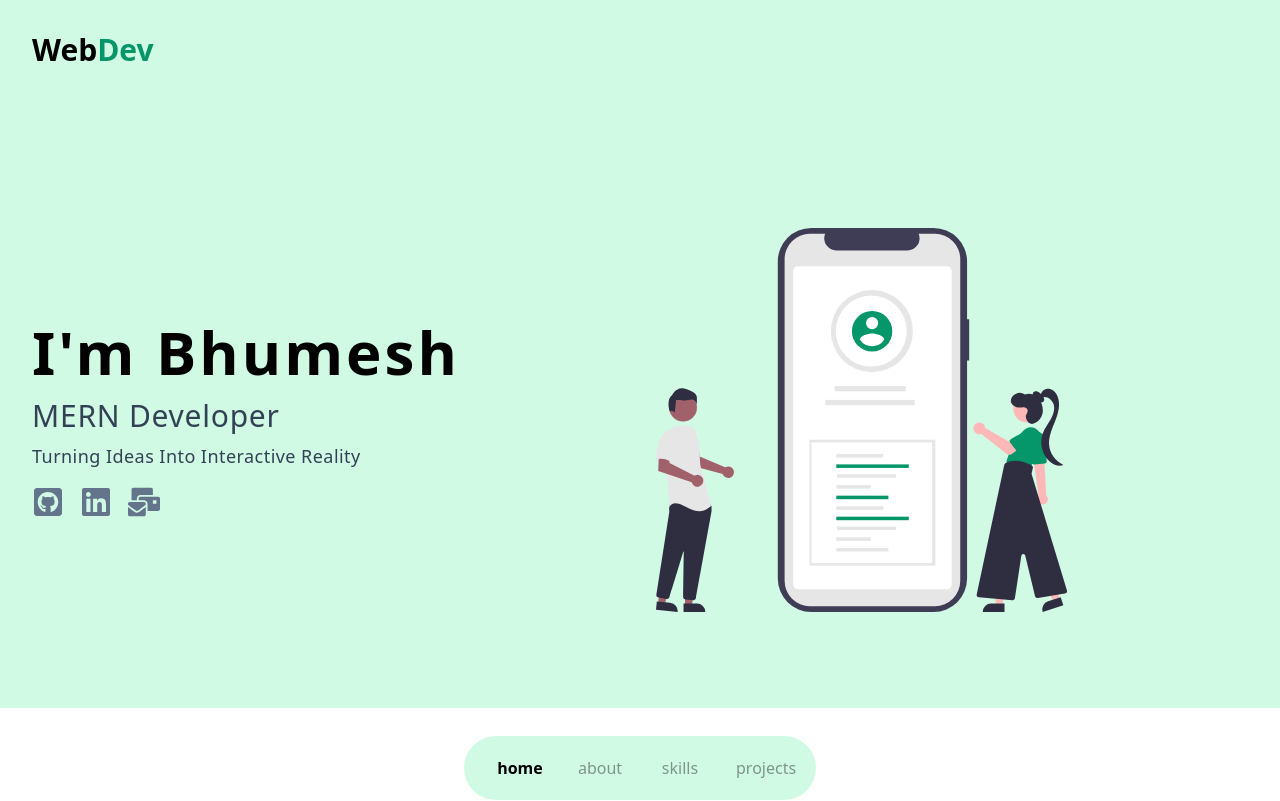
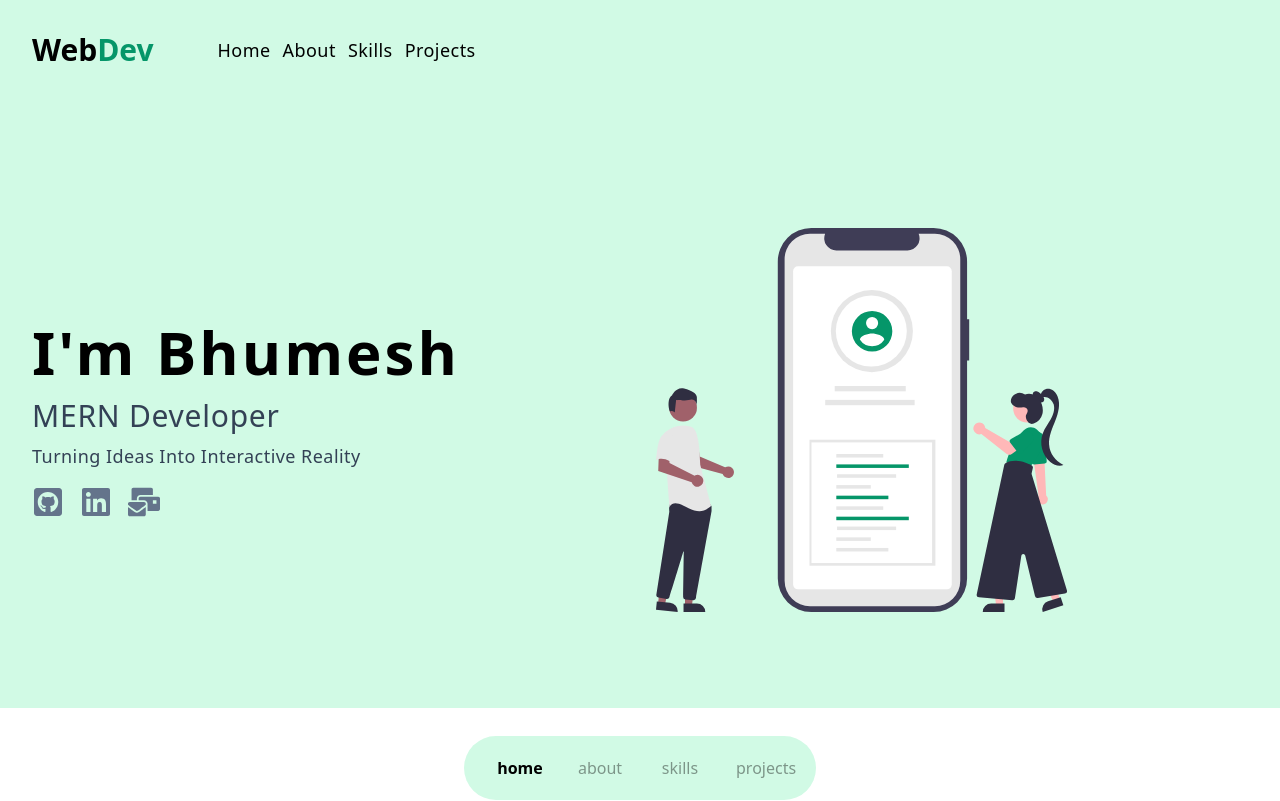
Before and after one commit to BHUMESH438/portfolio-porject-v1, a React (Vite) app: page / in a window 1280 px wide. Shown: the top 801 px of the page. Built offline with nearby package versions, Linux system fonts and the light colour scheme; no server answers.

Commit message:
nav link

```diff
--- a/src/components/Footer.jsx
+++ b/src/components/Footer.jsx
@@ -5,8 +5,8 @@ const Navigation = () => {
   const [active, setActive] = useState(0);
 
   return (
-    <div className=' flex justify-center sticky bottom-0'>
-      <footer className='bg-emerald-100 h-18 rounded-full   px-4  sticky bottom-0'>
+    <footer className=' flex justify-center sticky bottom-0'>
+      <nav className='bg-emerald-100 h-18 rounded-full   px-4  sticky bottom-0'>
         <ul className='flex relative'>
           {links.map((item, i) => (
             <li key={i} className='w-20'>
@@ -16,8 +16,8 @@ const Navigation = () => {
             </li>
           ))}
         </ul>
-      </footer>{' '}
-    </div>
+      </nav>{' '}
+    </footer>
   );
 };
 
--- a/src/components/Navbar.jsx
+++ b/src/components/Navbar.jsx
@@ -1,3 +1,5 @@
+import { links } from '../data';
+
 const Navbar = () => {
   return (
     <nav className='bg-emerald-100 sticky top-0'>
@@ -6,6 +8,16 @@ const Navbar = () => {
           Web
           <span className='text-emerald-600'>Dev</span>
         </h2>
+        <div className='flex gap-x-3 '>
+          {links.map(link => {
+            const { id, href, text } = link;
+            return (
+              <a key={id} href={href} className='capitalize text-lg tracking-wide hover:text-emerald-600 duration-300'>
+                {text}
+              </a>
+            );
+          })}
+        </div>
       </div>
     </nav>
   );
```
